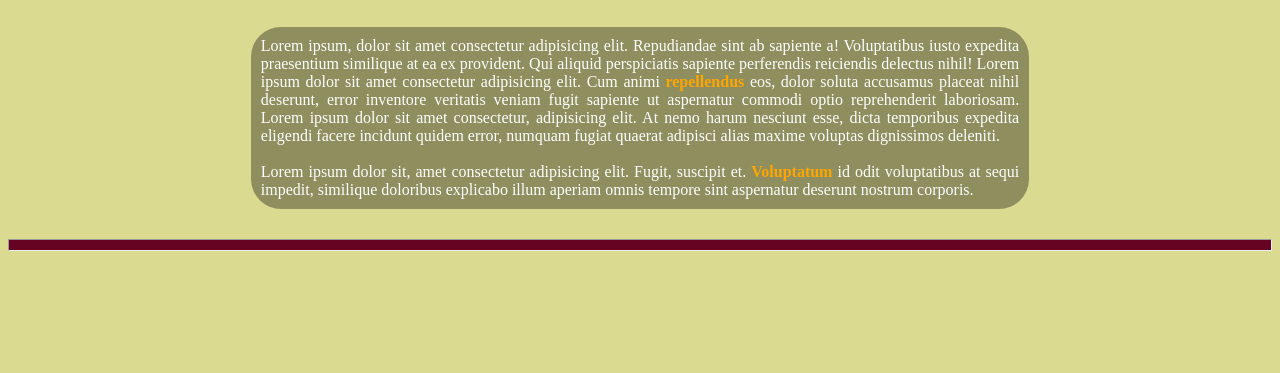
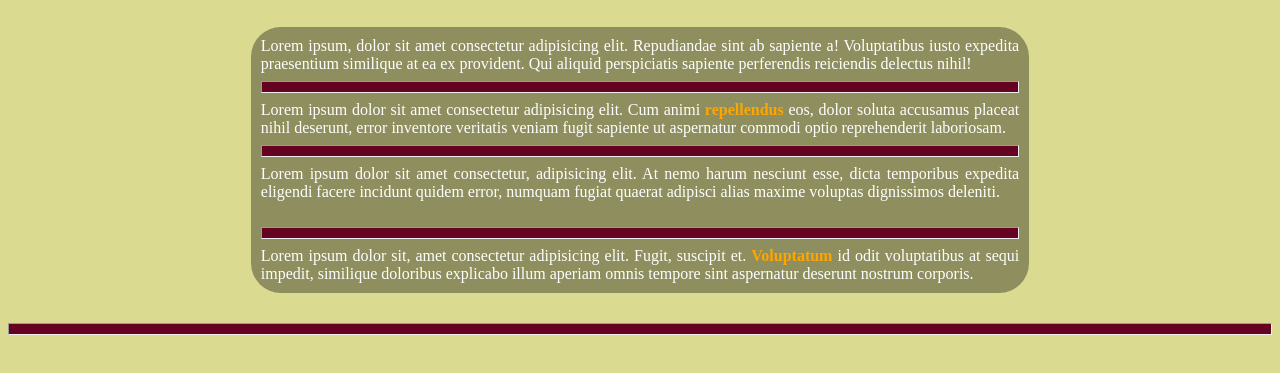
Before and after one commit to FikaSales/Html-CSS, a plain HTML site: page index.html in a window 1280 px wide. Shown: the part 361-734 px from the top of the page. Drawn offline with Linux system fonts and the light colour scheme.

Commit message:
alteracao de varias coisas

```diff
--- a/css/videobg.css
+++ b/css/videobg.css
@@ -36,6 +36,7 @@ body {
   color: white;
   font-size: 20px;
   font-family: sans-serif;
+  font-weight: 60px;
   line-height: 20px;
   margin: 10px auto 2px auto;
 }
@@ -93,3 +94,7 @@ body {
     font-size: 25px;
   }
 }
+.rodape p span {
+  color: orange;
+  font-weight: 600;
+}
--- a/index.html
+++ b/index.html
@@ -16,9 +16,12 @@
   <p class="rem"> Este é um teste em REM</p>
   <div class="box">
     <p>
-      Lorem ipsum, dolor sit amet consectetur adipisicing elit. Repudiandae sint ab sapiente a! Voluptatibus iusto expedita praesentium similique at ea ex provident. Qui aliquid perspiciatis sapiente perferendis reiciendis delectus nihil!
-      Lorem ipsum dolor sit amet consectetur adipisicing elit. Cum animi <span>repellendus</span> eos, dolor soluta accusamus placeat nihil deserunt, error inventore veritatis veniam fugit sapiente ut aspernatur commodi optio reprehenderit laboriosam.
-      Lorem ipsum dolor sit amet consectetur, adipisicing elit. At nemo harum nesciunt esse, dicta temporibus expedita eligendi facere incidunt quidem error, numquam fugiat quaerat adipisci alias maxime voluptas dignissimos deleniti. </p> <br>
+      Lorem ipsum, dolor sit amet consectetur adipisicing elit. Repudiandae sint ab sapiente a! Voluptatibus iusto expedita praesentium similique at ea ex provident. Qui aliquid perspiciatis sapiente perferendis reiciendis delectus nihil!</p>
+    <hr>
+    <p> Lorem ipsum dolor sit amet consectetur adipisicing elit. Cum animi <span>repellendus</span> eos, dolor soluta accusamus placeat nihil deserunt, error inventore veritatis veniam fugit sapiente ut aspernatur commodi optio reprehenderit laboriosam.</p>
+    <hr>
+    <p> Lorem ipsum dolor sit amet consectetur, adipisicing elit. At nemo harum nesciunt esse, dicta temporibus expedita eligendi facere incidunt quidem error, numquam fugiat quaerat adipisci alias maxime voluptas dignissimos deleniti. </p> <br>
+    <hr>
     <p>Lorem ipsum dolor sit, amet consectetur adipisicing elit. Fugit, suscipit et. <span> Voluptatum </span> id odit voluptatibus at sequi impedit, similique doloribus explicabo illum aperiam omnis tempore sint aspernatur deserunt nostrum corporis.</p>
   </div>
   <hr>
```
Also changed, not shown: videobg.html (+2 -2 lines).
